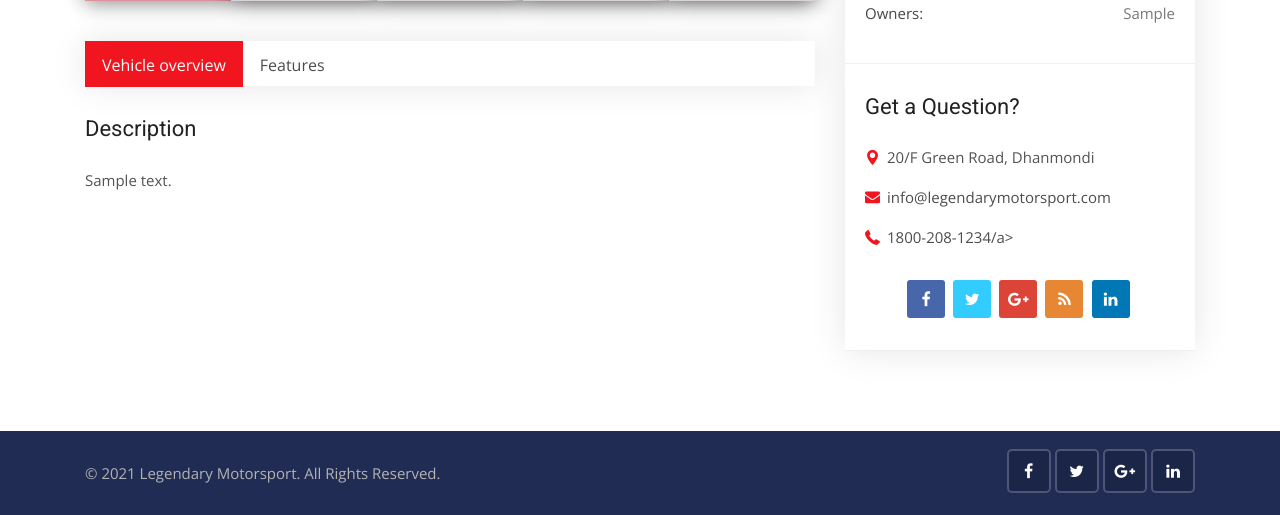
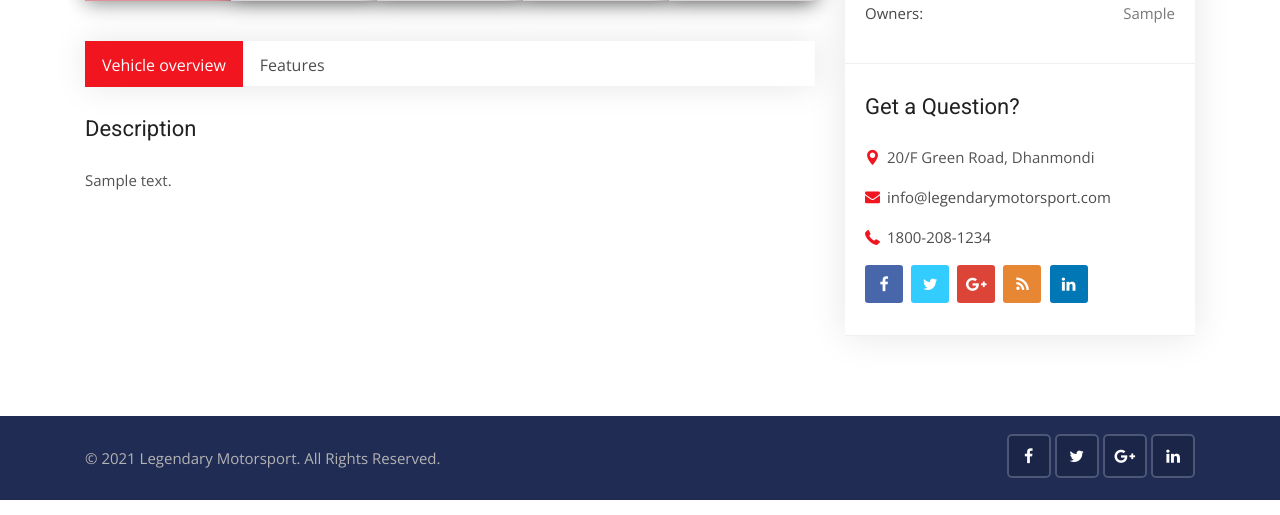
Before and after one commit to IRON747/legendarymotorsport, a Django app: page /cars/1 in a window 1280 px wide. Shown: the part 1194-1709 px from the top of the page. Run offline with Django 3.2, Linux system fonts and the light colour scheme; tables that the repository leaves empty hold one stand-in row (values such as "Sample post"); grey boxes marked "Sample" are stand-in pictures; parts of the project's set-up code (start-up, migrations or seed data) failed here and were passed over; some libraries are stand-ins or nearby versions.

Commit message:
added </>

```diff
--- a/template/cars/car_detail.html
+++ b/template/cars/car_detail.html
@@ -306,7 +306,7 @@
                                 <i class="flaticon-mail"></i><a href="mailto:info@legendarymotorsport.com">info@legendarymotorsport.com</a>
                             </li>
                             <li>
-                                <i class="flaticon-phone"></i><a href="tel:1800-208-1234">1800-208-1234/a>
+                                <i class="flaticon-phone"></i><a href="tel:1800-208-1234">1800-208-1234</a>
                             </li>
                         </ul>
                         <div class="social-list clearfix">
```
